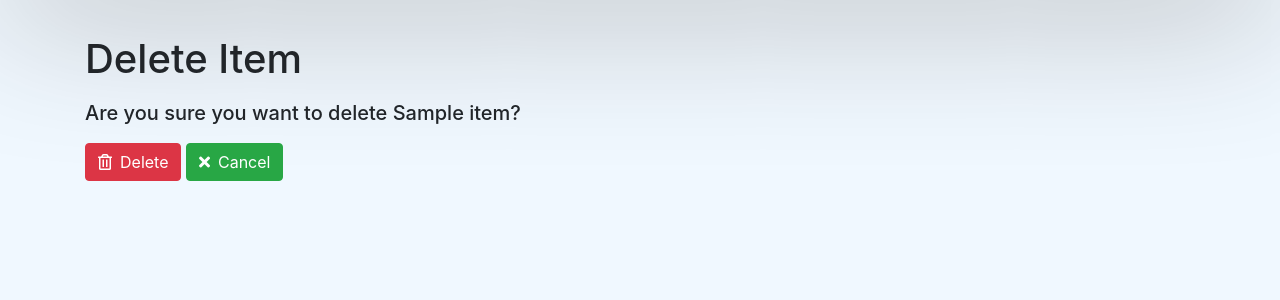
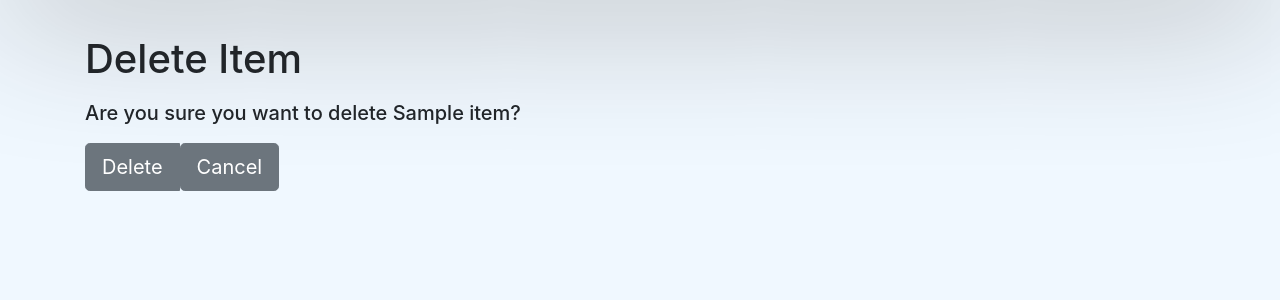
Before and after one commit to Chaithra-J/Item-catalogs, a Flask app: page /catalog/item/1/delete/ in a window 1280 px wide. Shown: the part 58-358 px from the top of the page. Run offline with Flask 2, Linux system fonts and the light colour scheme; the visitor is signed in with stand-in values (Sample User, id 1); tables that the repository leaves empty hold one stand-in row (values such as "Sample post"); some libraries are stand-ins or nearby versions.

Commit message:
Update delete.html

```diff
--- a/templates/delete.html
+++ b/templates/delete.html
@@ -12,8 +12,10 @@
                 </div>
             <div class="row" style="margin-top: 10px;">
                 <form method="POST">
-                    <button type="submit" class="btn btn-danger"><i class="far fa-trash-alt text-and-icon"></i>Delete</button>
-                    <a href="{{ url_for('view_item', item_id=item.id) }}"><button type="button" class="btn btn-success"><i class="fas fa-times text-and-icon"></i>Cancel</button></a>
+                        <div class="btn-group" role="group" aria-label="Basic example">
+                                <button type="submit" class="btn btn-secondary btn-lg">Delete</button>
+                                <a href="{{ url_for('view_item', item_id=item.id) }}"><button type="button" class="btn btn-secondary btn-lg">Cancel</button></a>
+                        </div>
                 </form>
             </div>
         </div>
```
